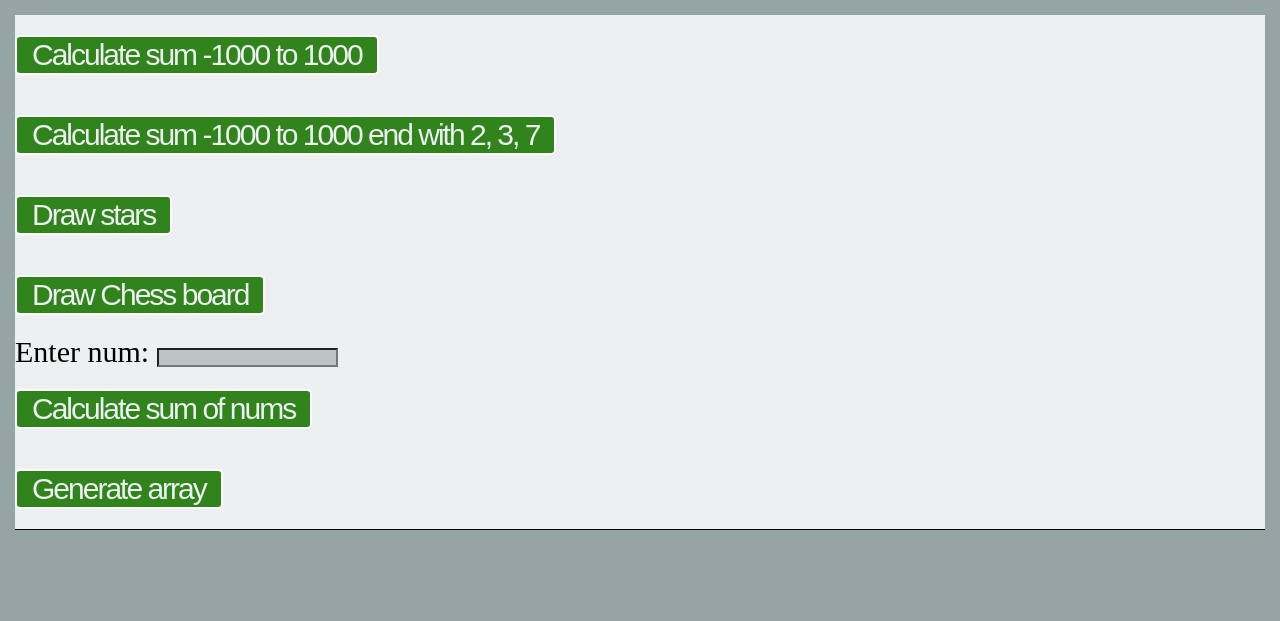
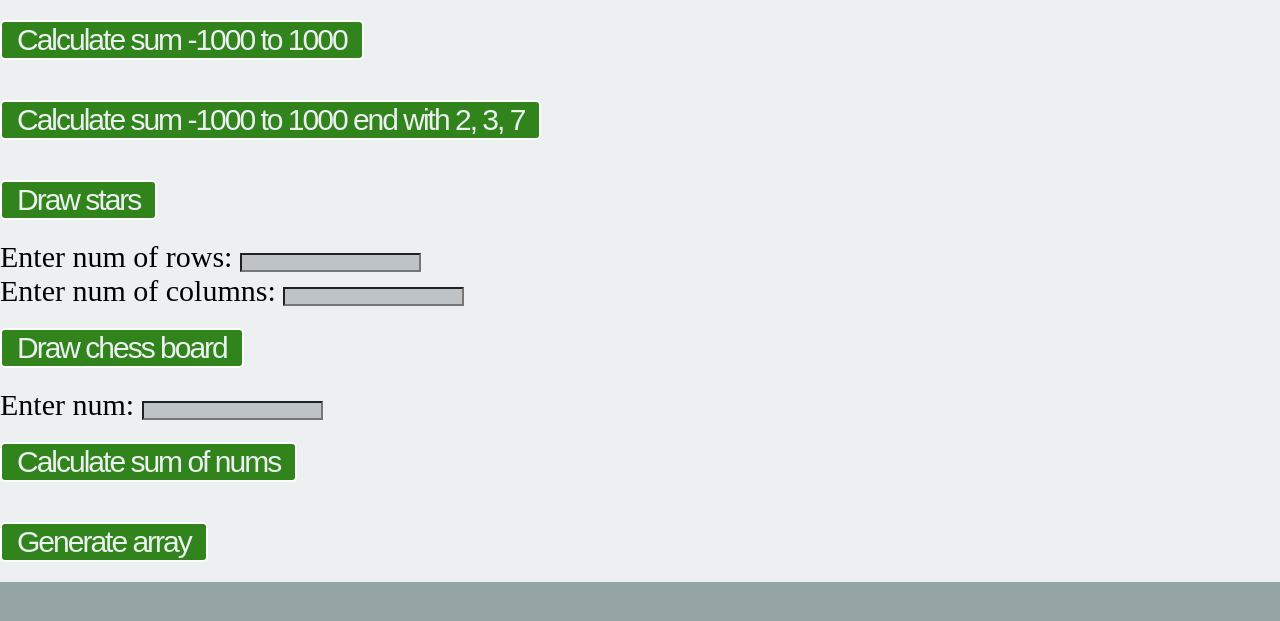
Before and after one commit to shpp-mbondarenko/wd201710, a PHP site: page /index.php in a window 1280 px wide. Shown: the top 621 px of the page. Run offline with PHP 8.4, Linux system fonts and the light colour scheme.

Commit message:
php task done

```diff
--- a/task_4.0/main_task_4.1/index.php
+++ b/task_4.0/main_task_4.1/index.php
@@ -12,16 +12,46 @@
     <a class="button" href='index.php?calculateSum1000=true'><button>Calculate sum -1000 to 1000</button></a>
     <a class="button" href='index.php?calculateSum1000end237=true'><button>Calculate sum -1000 to 1000 end with 2, 3, 7</button></a>
     <a class="button" href='index.php?draw50Stars=true'><button>Draw stars</button></a>
-    <a class="button" href='index.php?drawChessBoard=true'><button>Draw Chess board</button></a>
     <div>
-      <form name="form" action="" method="post">
+      <form method="post" action="<?php echo htmlspecialchars($_SERVER['PHP_SELF']);?>">
+        Enter num of rows: <input type="text" name="row" id="row"><br>
+        Enter num of columns: <input type="text" name="col" id="col"><br>
+        <input class="buttonSubmit" type="submit" name="submit" value="Draw chess board">
+      </form>
+    </div>
+    <div>
+      <form method="post" action="<?php echo htmlspecialchars($_SERVER['PHP_SELF']);?>">
         Enter num: <input type="text" name="inputNum" id="inputNum"><br>
+        <input class="buttonSubmit" type="submit" name="submit" value="Calculate sum of nums">
       </form>
-      <a class="button" href='index.php?sumOfNums=true'><button>Calculate sum of nums</button></a>
     </div>
     <a class="button" href='index.php?generateArray=true'><button>Generate array</button></a>
   </div>
   <div id="forChessBoard"></div>
+  <?php
+      $str = '';
+      $rows = '';
+      $cols = '';
+      if ($_SERVER["REQUEST_METHOD"] == "POST") {
+        if (isset($_POST['inputNum'])) {
+          $str = testInput($_POST["inputNum"]);
+          sumOfNums($str);
+        }
+        if (isset($_POST['row']) && isset($_POST['col'])) {
+          $rows = testInput($_POST['row']);
+          $cols = testInput($_POST['col']);
+          drawChessBoard($rows, $cols);
+        }
+      }
+
+      function testInput($data) {
+        $data = trim($data);
+        $data = stripslashes($data);
+        $data = htmlspecialchars($data);
+        return $data;
+      }
+    ?>
+
   <?php
     function calculateSum1000() {
       $sum = 0;
@@ -56,20 +86,40 @@
       }
     }
 
-    function drawChessBoard($rows, $col) {
-      $doc = new DomDocument();
-      $parent = $doc->getElementById('forChessBoard');
-      for ($i = 1; $i <= $rows; $i++) {
-        for ($j = 1; $j <= $col; $j++) {
-          $child = $doc->createElement('div','');
-          $parent->appendChild($child);
+    function drawChessBoard($rows, $cols) {
+      $rows = preg_replace("/[^\d]+/", "", $rows);
+      $cols = preg_replace("/[^\d]+/", "", $cols);
+      $boolVar = true;
+      if ($rows>100 || $cols>100) {
+        return;
+      }
+      for ($i = 0; $i < $rows; $i++) {
+      echo '<div style="display:flex;flex-direction:row;">';
+      if ($cols % 2 == 0) {
+        $boolVar = !$boolVar;
+      }
+      for ($j = 0; $j < $cols; $j++) {
+        if ($boolVar) {
+          echo '<div class="chessB"></div>';
+          $boolVar = !$boolVar;
+        } else {
+          echo '<div class="chessW"></div>';
+          $boolVar = !$boolVar;
         }
-        echo $doc->saveXML();
+      }
+      echo '</div>';
       }
     }
+
     function sumOfNums($str) {
-      echo 'sumOfNums';
+      $sum = 0;
+      $str = preg_replace("/[^\d]+/","",$str);
+      for ($i=0; $i < strlen($str); $i++) {
+       $sum += $str[$i];
+      }
+      echo 'Sum of nums is - ' . $sum;
     }
+
     function generateArray() {
       $arr = [100];
       $res = [];
@@ -95,15 +145,7 @@
     if (isset($_GET['draw50Stars'])) {
       draw50Stars();
     }
-    if (isset($_GET['drawChessBoard'])) {
-      $rows = $_GET['rows'];
-      $col = $_GET['col'];
-      drawChessBoard($rows,$col);
-    }
-    if (isset($_GET['sumOfNums'])) {
-      echo $str . " - sss";
-      sumOfNums($str);
-    }
+
     if (isset($_GET['generateArray'])) {
       generateArray();
     }
--- a/task_4.0/main_task_4.1/styles.css
+++ b/task_4.0/main_task_4.1/styles.css
@@ -13,12 +13,7 @@ body {
   justify-content: center;
 }
 
-body > div {
-  width: 100wh;
-  margin: 15px;
-  border-bottom: 1px solid #000;
-  display: none;
-}
+
 
 #topButtons {
   display: flex;
@@ -66,3 +61,19 @@ button {
   font-size: 30px;
   letter-spacing: -2px;
 }
+
+.buttonSubmit {
+  cursor: pointer;
+  margin-top: 20px;
+  margin-bottom: 20px;
+  width: auto;
+  padding-left: 15px;
+  padding-right: 15px;
+  height: 40px;
+  background-color: #31831c;
+  border: 2px solid #fff;
+  color: #ecf0f1;
+  border-radius: 5px;
+  font-size: 30px;
+  letter-spacing: -2px;
+}
```
